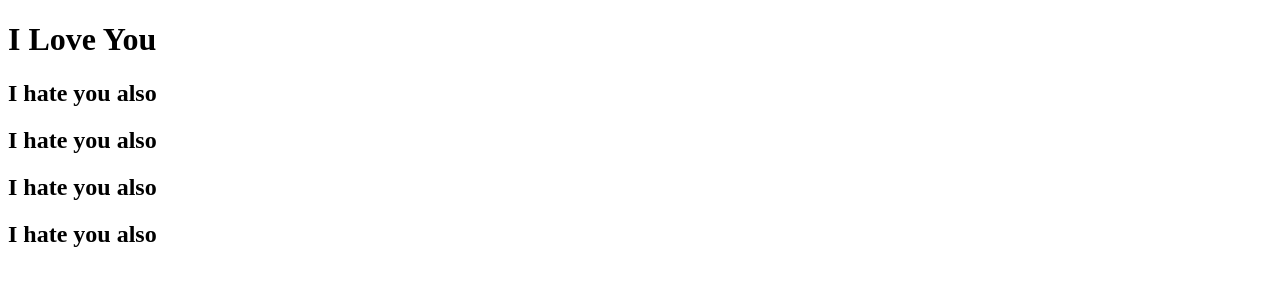
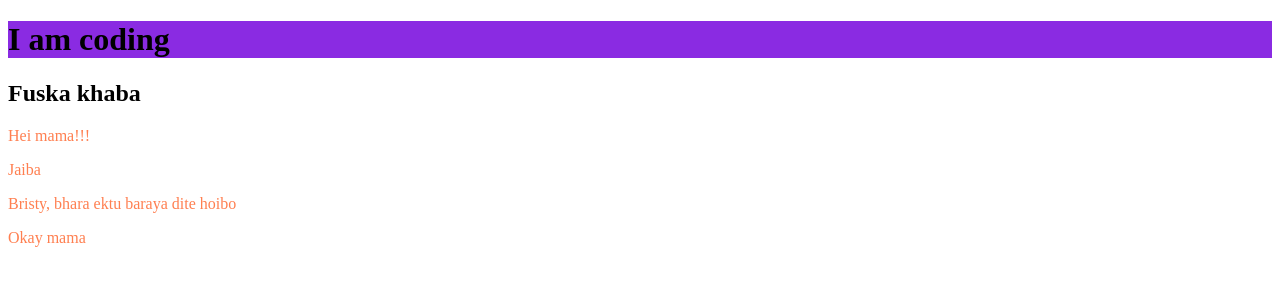
Before and after one commit to Mahbub2352/my-second-repo, a plain HTML site: page index.html in a window 1280 px wide. Drawn offline with Linux system fonts and the light colour scheme.

Commit message:
CSS added

```diff
--- a/index.html
+++ b/index.html
@@ -5,12 +5,14 @@
     <meta http-equiv="X-UA-Compatible" content="IE=edge">
     <meta name="viewport" content="width=device-width, initial-scale=1.0">
     <title>My Second Github Repo</title>
+    <link rel="stylesheet" href="style.css">
 </head>
 <body>
-    <h1>I Love You</h1>
-    <h2>I hate you also</h2>
-    <h2>I hate you also</h2>
-    <h2>I hate you also</h2>
-    <h2>I hate you also</h2>
+    <h1>I am coding</h1>
+    <h2>Fuska khaba</h2>
+    <p>Hei mama!!!</p>
+    <p>Jaiba</p>
+    <p>Bristy, bhara ektu baraya dite hoibo</p>
+    <p>Okay mama</p>
 </body>
 </html>
--- /dev/null
+++ b/style.css
@@ -0,0 +1,6 @@
+h1{
+    background-color: blueviolet;
+}
+p{
+    color: coral;
+}
```
